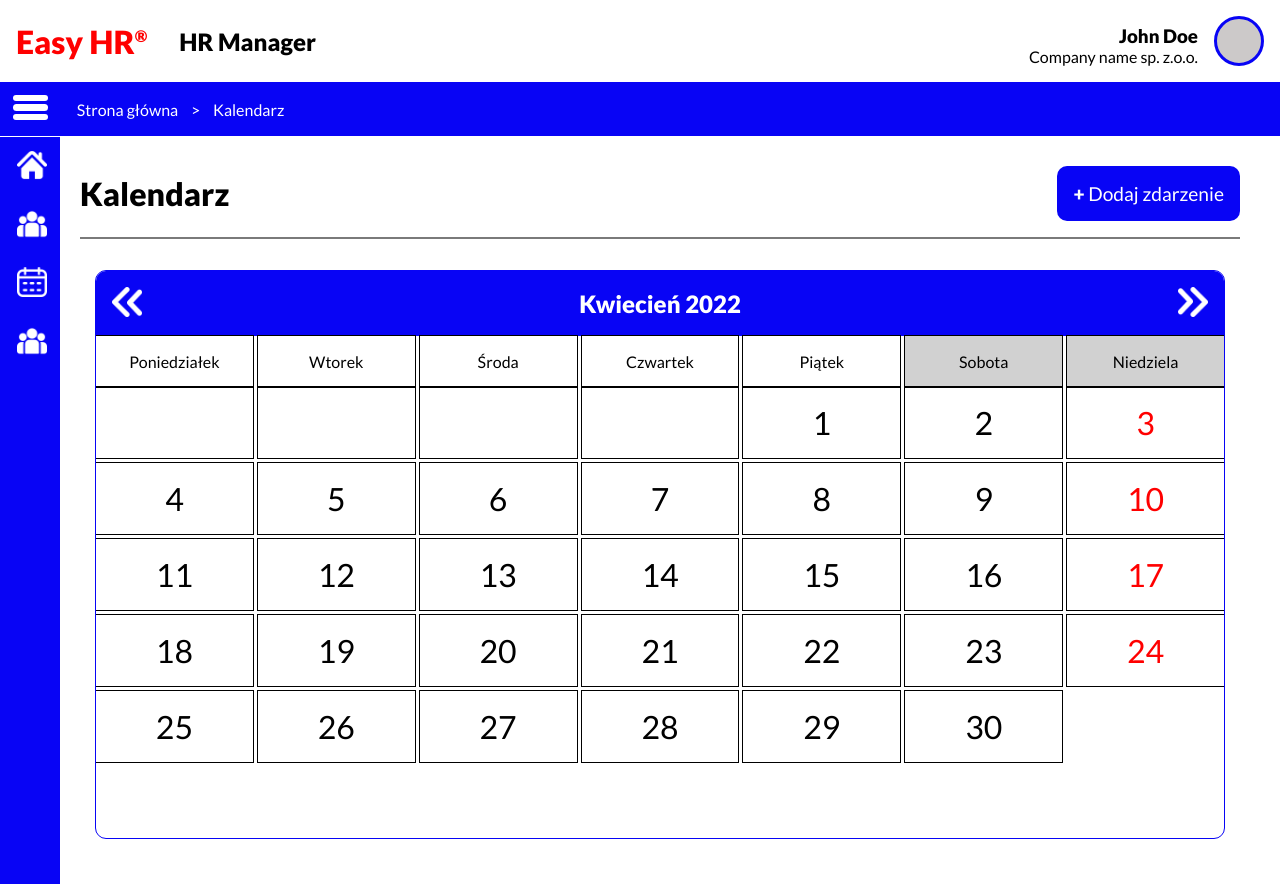
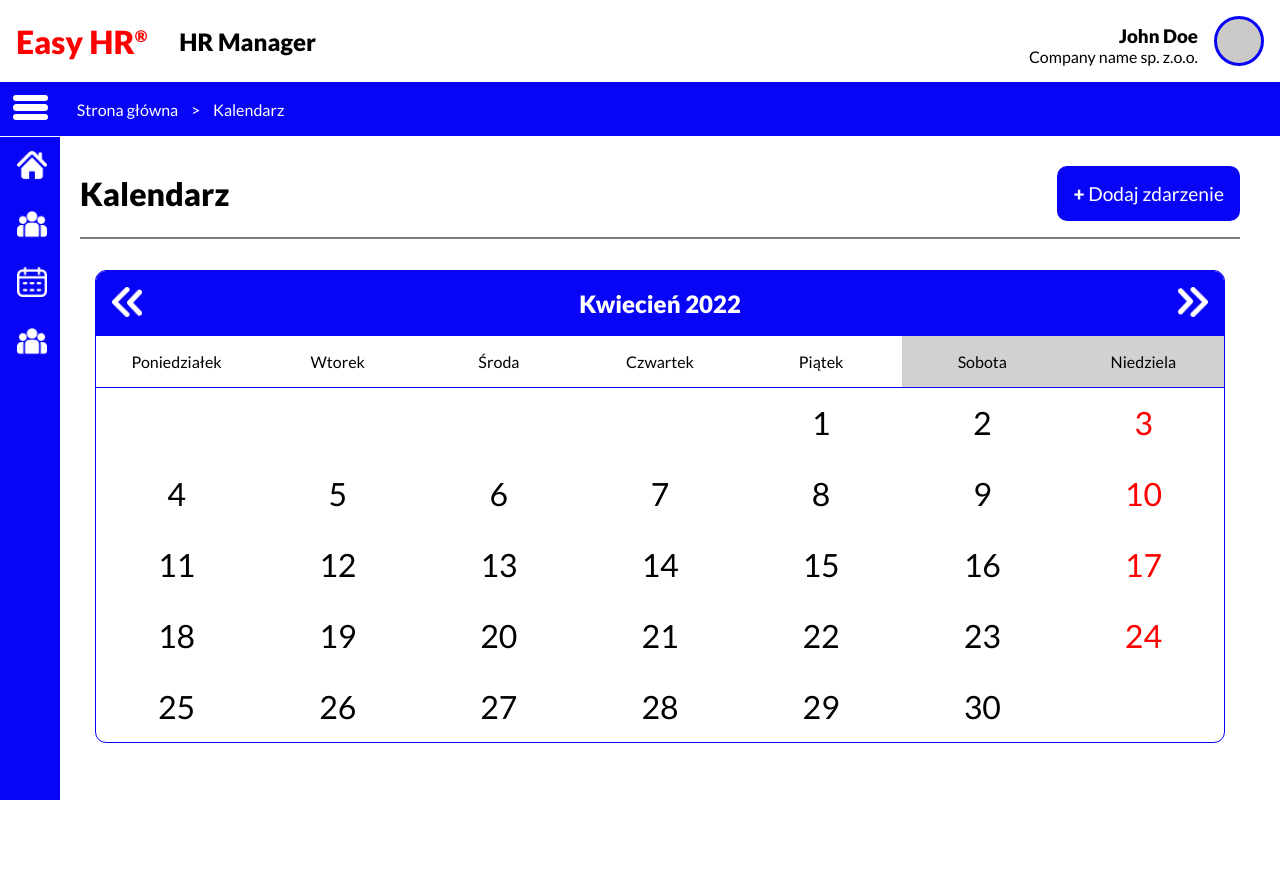
Before and after one commit to marc3601/HR-Manager, a React (Create React App) app: page /calendar in a window 1280 px wide. After the commit the page ends 800 px from the top, so only its background shows below. Built offline with nearby package versions, Linux system fonts and the light colour scheme.

Commit message:
Calendar improvements

```diff
--- a/src/views/Calendar.js
+++ b/src/views/Calendar.js
@@ -4,9 +4,9 @@ import ViewHeader from "../components/ViewHeader"
 import arrow_right from "../assets/arrow_right.png"
 import arrow_left from "../assets/arrow_left.png"
 const Calendar = () => {
-    const april_days = ["", "", "", "", 1, 2, 3, 4, 5, 6, 7, 8, 9, 10, 11, 12, 13, 14, 15, 16, 17,
-        18, 19, 20, 21, 22, 23, 24, 25, 26, 27, 28, 29, 30]
     const days_off = [3, 10, 17, 24]
+    const noOfDays = 30;
+    const daysArray = new Array(noOfDays).fill(0);
     return (
         <div className='calendar_container'>
             <ViewHeader title="Kalendarz" buttonTitle="Dodaj zdarzenie" />
@@ -32,10 +32,11 @@ const Calendar = () => {
                             <div className='grid_item dayoff'>Niedziela</div>
                         </div>
                         <div className='days_numbers'>
-                            {april_days.map((item, i) => {
-                                let holidayCheck = days_off.find(element => element === item);
+                            {daysArray.map((item, i) => {
+                                let data = i + 1;
+                                let holidayCheck = days_off.find(element => element === data);
 
-                                return <div key={i} className={`grid_item_number ${holidayCheck ? "dayoff_number" : ""}`}>{item}</div>
+                                return <div onClick={() => console.log(data)} key={i} className={`grid_item_number ${holidayCheck ? "dayoff_number" : ""}`}>{data}</div>
                             })}
                         </div>
 
--- a/src/views/Calendar.scss
+++ b/src/views/Calendar.scss
@@ -27,25 +27,25 @@
             .calendar_grid {
                 .days_names {
                     display: grid;
-                    grid-template-columns: 1fr 1fr 1fr 1fr 1fr 1fr 1fr;
+                    grid-template-columns: repeat(7, 1fr);
                     grid-template-rows: 1fr;
-                    gap: 0px 5px;
+                    gap: 0px 0px;
                     grid-template-areas:
                         ". . . . . . .";
                         .grid_item {
                             padding: 1rem;
                             text-align: center;
-                            outline: 1px solid black;
                         }
                         .dayoff {
                             background-color: rgb(209, 209, 209);
                         }
+                        outline: 1px solid $main_color;
                 }
                 .days_numbers {
                     display: grid;
-                    grid-template-columns: 1fr 1fr 1fr 1fr 1fr 1fr 1fr;
-                    grid-template-rows: 1fr 1fr 1fr 1fr 1fr 1fr;
-                    gap: 5px 5px;
+                    grid-template-columns: repeat(7, 1fr);
+                    grid-template-rows: repeat(1,1fr);
+                    gap: 0px 0px;
                     grid-template-areas:
                         ". . . . . . ."
                         ". . . . . . ."
@@ -56,12 +56,14 @@
                         .grid_item_number {
                             padding: 1rem;
                             text-align: center;
-                            outline: 1px solid black;
                             font-size: 2rem;
                             cursor: pointer;
                             &:hover {
                                 background-color: $hover_color;
                                 color: white;
+                            }
+                            &:first-child {
+                                grid-column: 5;
                             }
                         }
                         .dayoff_number {
```
